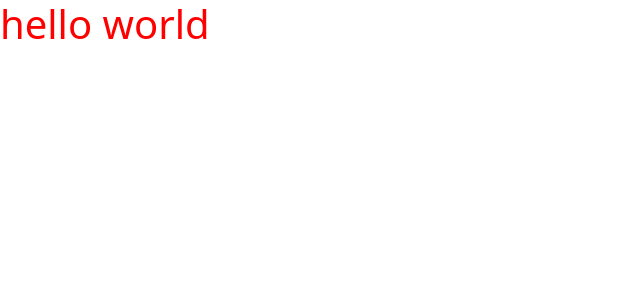
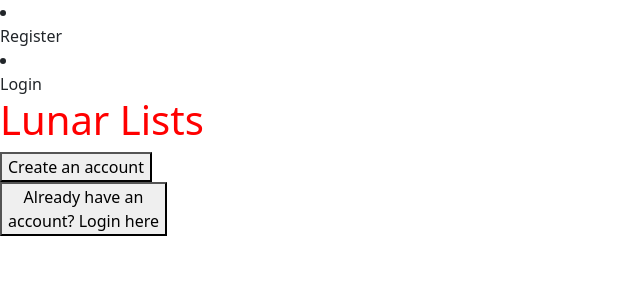
Before and after one commit to MarkChips/lunar-lists, a Django app: page / in a window 1280 px wide. Shown: the top 300 px of the page, without its empty margins (0-640 px from the left). Run offline with Django 4.2, Linux system fonts and the light colour scheme; some libraries are stand-ins or nearby versions.

Commit message:
feat: :sparkles: add login, logout, sign up buttons

```diff
--- a/templates/base.html
+++ b/templates/base.html
@@ -22,7 +22,19 @@
 <body>
     <!-- navigation -->
     <nav>
-
+        {% if user.is_authenticated %}
+        <li class="nav-item">
+            <a class="nav-link {% if request.path == logout_url %}active{% endif %}" aria-current="page" href="{% url 'account_logout' %}">Logout</a>
+        </li>
+        {% else %}
+        <li class="nav-item">
+            <a class="nav-link {% if request.path == signup_url %}active{% endif %}" aria-current="page"
+                href="{% url 'account_signup' %}">Register</a>
+        </li>
+        <li class="nav-item">
+            <a class="nav-link {% if request.path == login_url %}active{% endif %}" aria-current="page" href="{% url 'account_login' %}">Login</a>
+        </li>
+        {% endif %}
     </nav>
 
     <main>
--- a/todo/templates/todo/index.html
+++ b/todo/templates/todo/index.html
@@ -4,7 +4,16 @@
 
 <!-- index.html content starts here -->
 
-<h1>hello world</h1>
+<h1>Lunar Lists</h1>
+<!-- Display register and login buttons. If already logged in: display nothing -->
+{% if not user.is_authenticated %}
+<form action="{% url 'account_signup' %}">
+    <button type="submit">Create an account</button>
+</form>
+<form action="{% url 'account_login' %}">
+    <button type="submit">Already have an <br> account? Login here</button>
+</form>
+{% endif %}
 
 <!-- index.html content ends here -->
 {% endblock %}
```
